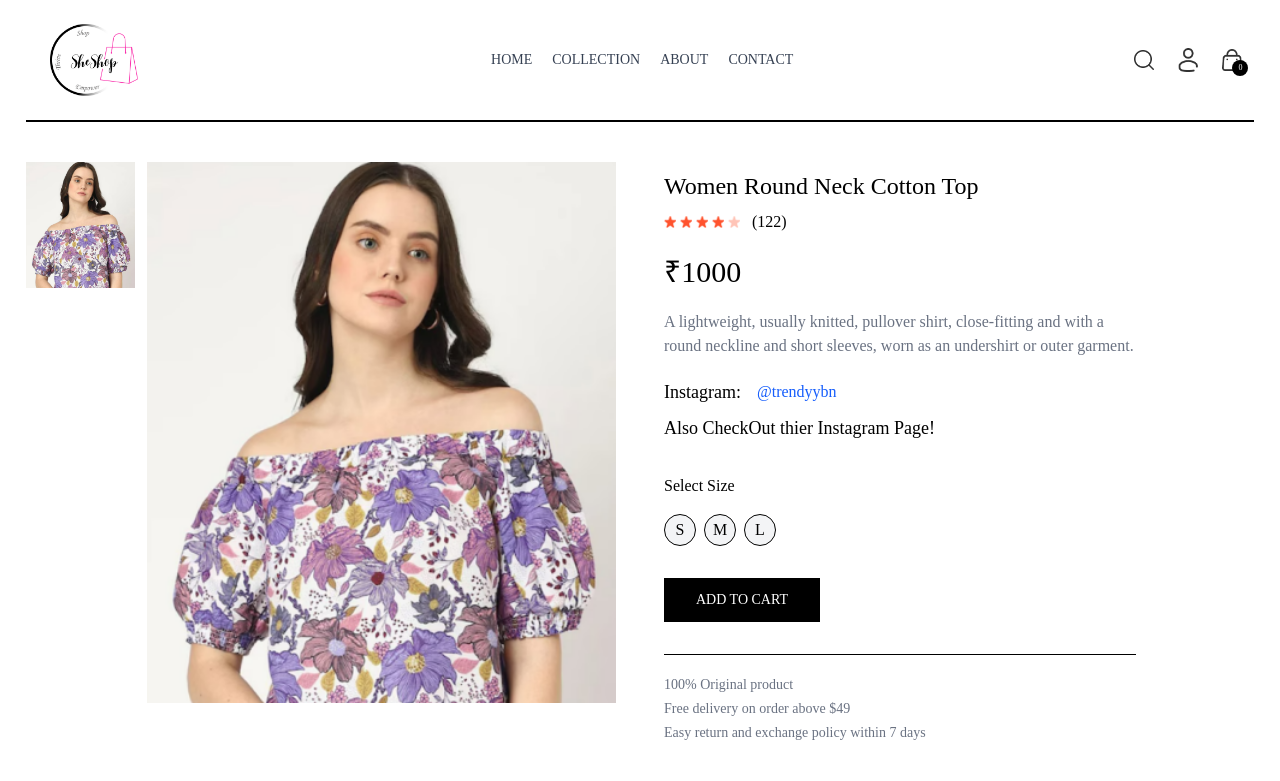
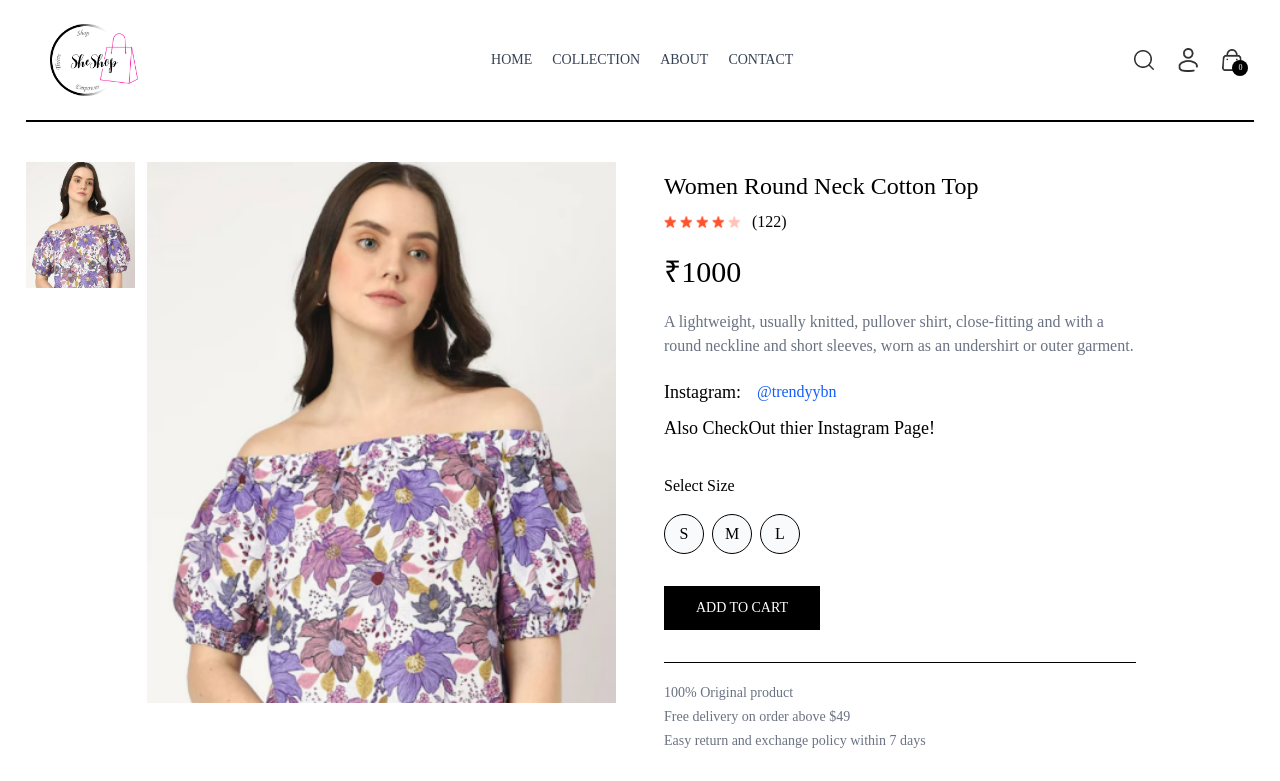
Before and after one commit to shivengoomer/SheShop, a React (Vite) app: page /product/aaaaa in a window 1280 px wide. Shown: the top 781 px of the page. Built offline with nearby package versions, Linux system fonts and the light colour scheme.

Commit message:
search final

```diff
--- a/src/components/SearchBar.jsx
+++ b/src/components/SearchBar.jsx
@@ -1,7 +1,7 @@
 import { useContext, useEffect, useState } from 'react';
 import { ShopContext } from '../context/ShopContext';
 import { assets } from '../assets/assets';
-import { useLocation } from 'react-router-dom';
+import { useLocation, useNavigate } from 'react-router-dom';  // Import useNavigate
 
 const SearchBar = () => {
   const { products, search, setSearch, showSearch, setShowSearch } = useContext(ShopContext);
@@ -9,6 +9,7 @@ const SearchBar = () => {
   const [animate, setAnimate] = useState('');
   const [filteredProducts, setFilteredProducts] = useState([]);
   const location = useLocation();
+  const navigate = useNavigate();  // Initialize navigate
 
   useEffect(() => {
     if (location.pathname.includes('collection')) {
@@ -45,8 +46,13 @@ const SearchBar = () => {
     }
   };
 
+  const handleProductClick = (productId) => {
+    navigate(`/product/${productId}`);  // Navigate to product detail page
+    setShowSearch(false);  // Close the search bar
+  };
+
   return visible && showSearch ? (
-    <div className={` bg-white text-center ${animate}`}>
+    <div className={`border-t border-b bg-white text-center ${animate}`}>
       <div className="w-[450px] inline-flex items-center justify-center border border-gray-400 px-5 py-2 my-8 rounded-full">
         <input
           type="text"
@@ -60,7 +66,11 @@ const SearchBar = () => {
       {filteredProducts.length > 0 && (
         <div className="bg-white shadow-md rounded-md max-w-md mx-auto overflow-y-auto max-h-60">
           {filteredProducts.map((product) => (
-            <div key={product._id} className="p-2 border-b flex items-center cursor-pointer hover:bg-gray-100">
+            <div
+              key={product._id}
+              className="p-2 border-b flex items-center cursor-pointer hover:bg-gray-100"
+              onClick={() => handleProductClick(product._id)}  // Navigate on click
+            >
               <img src={product.image} alt={product.name} className="w-10 h-10 object-cover mr-3" />
               <span>{product.name}</span>
             </div>
--- a/src/pages/Product.jsx
+++ b/src/pages/Product.jsx
@@ -101,8 +101,8 @@ const Product = () => {
                 <button
                   key={index}
                   onClick={() => setSize(item)}
-                  className={`w-8 h-8 border bg-gray-100 flex items-center rounded-4xl justify-center cursor-pointer
-                  ${item === size ? 'border-orange-500 bg-gray-500' : ''}
+                  className={`w-10 h-10 border bg-gray-50 flex items-center rounded-4xl justify-center cursor-pointer
+                  ${item === size ? 'border-orange-500 bg-gray-400' : ''}
                   `}
                 >
                   {item}
```
